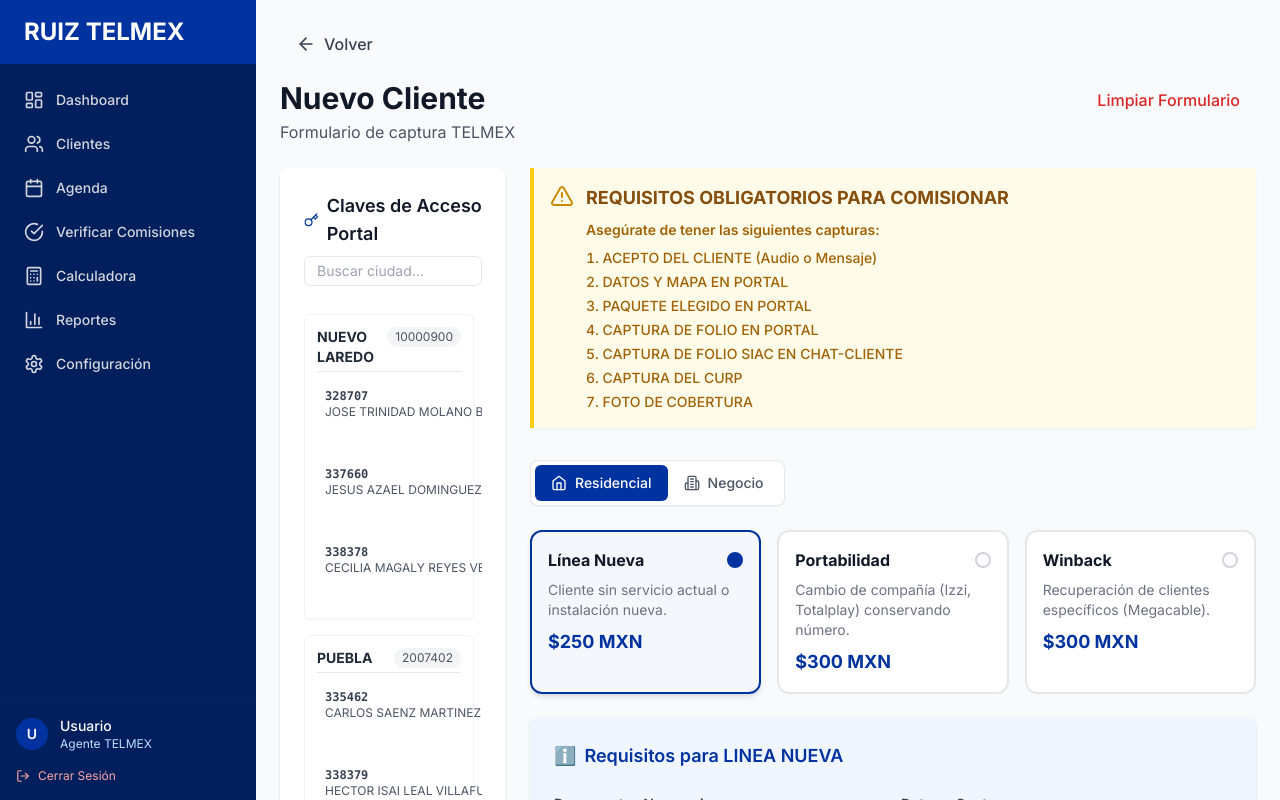
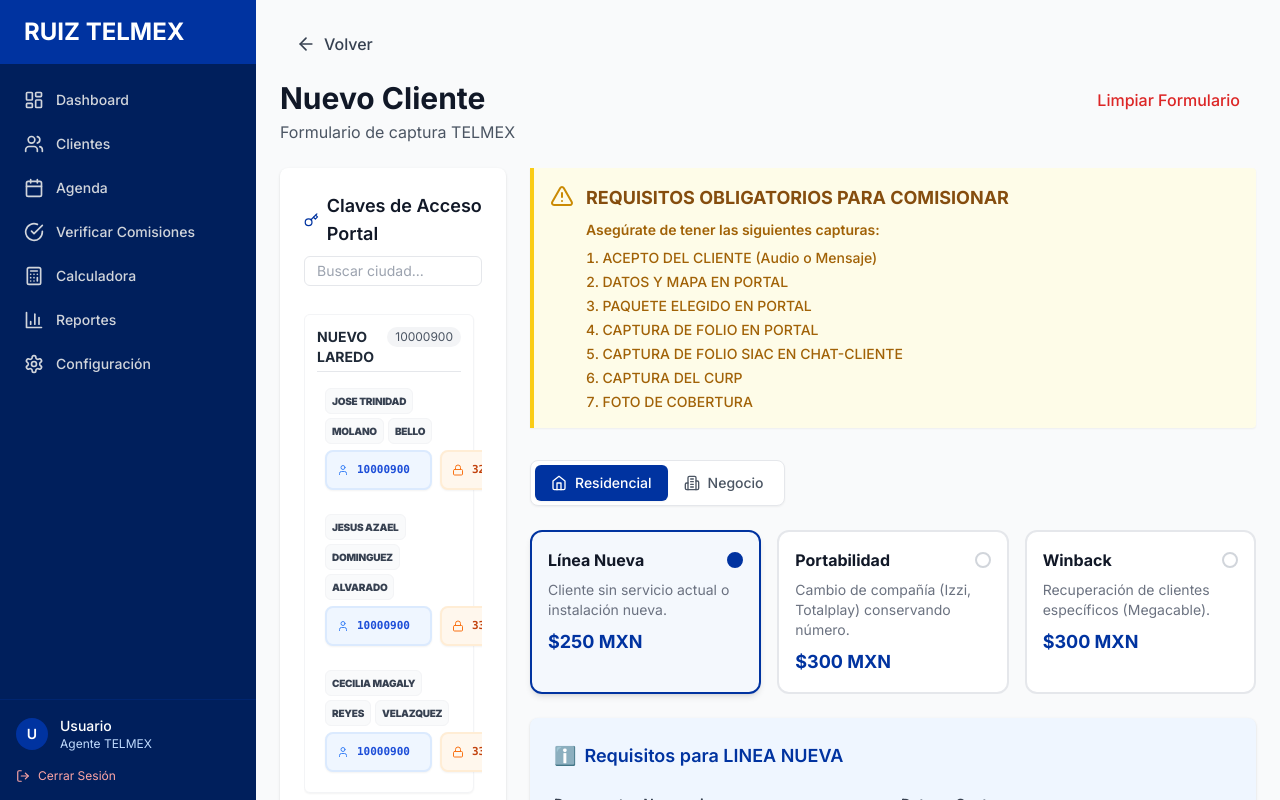
Before and after one commit to misaelrobles0404-cloud/Telmex-Panel, a Next.js app: page /clientes/nuevo in a window 1280 px wide. Built offline with nearby package versions, Linux system fonts and the light colour scheme; no server answers; the database is empty.

Commit message:
feat: redesign portal keys with split name parts and atomic copy buttons for maximum efficiency

```diff
--- a/src/components/ClavesPortalCard.tsx
+++ b/src/components/ClavesPortalCard.tsx
@@ -1,9 +1,23 @@
 
 import React, { useState, useMemo } from 'react';
 import { Card, CardHeader, CardTitle, CardContent } from '@/components/ui/Card';
-import { Copy, Key, Zap } from 'lucide-react';
+import { Copy, Key, User, Lock, ExternalLink } from 'lucide-react';
 import { CLAVES_PORTAL, ClavePortal, obtenerClavePorCiudad } from '@/data/claves';
 import { Toast } from '@/components/ui/Toast';
+
+// Función para dividir nombres según formato mexicano estándar
+const dividirNombre = (nombreCompleto: string) => {
+    const partes = nombreCompleto.trim().split(/\s+/);
+    if (partes.length === 0) return { nombres: '', apellido1: '', apellido2: '' };
+    if (partes.length === 1) return { nombres: partes[0], apellido1: '', apellido2: '' };
+    if (partes.length === 2) return { nombres: partes[0], apellido1: partes[1], apellido2: '' };
+
+    const apellido2 = partes.pop() || '';
+    const apellido1 = partes.pop() || '';
+    const nombres = partes.join(' ');
+
+    return { nombres, apellido1, apellido2 };
+};
 
 interface ClavesPortalCardProps {
     ciudad?: string; // Si se proporciona, filtra automáticamente
@@ -25,12 +39,10 @@
         setToast({ message, isVisible: true });
     };
 
-    const copiarDual = (e: React.MouseEvent, identificador: string, usuario: string) => {
+    const copiarAlPortapapeles = (e: React.MouseEvent, texto: string, label: string) => {
         e.stopPropagation();
-        // El carácter \t (Tab) hace que al pegar el navegador pase al siguiente campo automáticamente
-        const texto = `${identificador}\t${usuario}`;
         navigator.clipboard.writeText(texto).then(() => {
-            mostrarToast('Acceso dual copiado (Usuario + Pass)');
+            mostrarToast(`${label} copiado`);
         });
     };
 
@@ -88,19 +100,64 @@
                                             {claveSeleccionada === u.usuario && <div className="w-1.5 h-1.5 rounded-full bg-white" />}
                                         </div>
                                     )}
-                                    <div className="flex flex-1 flex-col text-xs">
-                                        <span className={`font-mono font-semibold ${claveSeleccionada === u.usuario ? 'text-telmex-blue' : 'text-gray-700'
-                                            }`}>{u.usuario}</span>
-                                        <span className="text-gray-600 truncate">{u.nombre}</span>
+                                    <div className="flex-1 min-w-0">
+                                        <div className="flex flex-wrap gap-1 mb-1.5">
+                                            {(() => {
+                                                const d = dividirNombre(u.nombre);
+                                                return (
+                                                    <>
+                                                        <span
+                                                            className="px-1.5 py-0.5 bg-gray-50 text-gray-700 rounded-md hover:bg-telmex-blue hover:text-white cursor-pointer transition-colors text-[10px] font-black border border-gray-100 uppercase tracking-tight"
+                                                            onClick={(e) => copiarAlPortapapeles(e, d.nombres, 'Nombre')}
+                                                            title="Clic para copiar Nombre"
+                                                        >
+                                                            {d.nombres}
+                                                        </span>
+                                                        <span
+                                                            className="px-1.5 py-0.5 bg-gray-50 text-gray-700 rounded-md hover:bg-telmex-blue hover:text-white cursor-pointer transition-colors text-[10px] font-black border border-gray-100 uppercase tracking-tight"
+                                                            onClick={(e) => copiarAlPortapapeles(e, d.apellido1, '1er Apellido')}
+                                                            title="Clic para copiar 1er Apellido"
+                                                        >
+                                                            {d.apellido1}
+                                                        </span>
+                                                        {d.apellido2 && (
+                                                            <span
+                                                                className="px-1.5 py-0.5 bg-gray-50 text-gray-700 rounded-md hover:bg-telmex-blue hover:text-white cursor-pointer transition-colors text-[10px] font-black border border-gray-100 uppercase tracking-tight"
+                                                                onClick={(e) => copiarAlPortapapeles(e, d.apellido2, '2do Apellido')}
+                                                                title="Clic para copiar 2do Apellido"
+                                                            >
+                                                                {d.apellido2}
+                                                            </span>
+                                                        )}
+                                                    </>
+                                                );
+                                            })()}
+                                        </div>
+                                        <div className="flex items-center gap-2">
+                                            <button
+                                                onClick={(e) => copiarAlPortapapeles(e, clave.identificador, 'Usuario')}
+                                                className="flex-1 flex items-center justify-between px-2.5 py-2 bg-blue-50 text-blue-700 rounded-lg border-2 border-blue-100 hover:border-blue-300 transition-all text-[11px] group/btn shadow-sm"
+                                                title="Copiar Usuario"
+                                            >
+                                                <div className="flex items-center gap-2 min-w-0">
+                                                    <User size={12} className="text-blue-500" />
+                                                    <span className="font-mono font-black truncate">{clave.identificador}</span>
+                                                </div>
+                                                <Copy size={10} className="opacity-0 group-hover/btn:opacity-100 transition-opacity" />
+                                            </button>
+                                            <button
+                                                onClick={(e) => copiarAlPortapapeles(e, u.usuario, 'Contraseña')}
+                                                className="flex-1 flex items-center justify-between px-2.5 py-2 bg-orange-50 text-orange-700 rounded-lg border-2 border-orange-100 hover:border-orange-300 transition-all text-[11px] group/btn shadow-sm"
+                                                title="Copiar Contraseña"
+                                            >
+                                                <div className="flex items-center gap-2 min-w-0">
+                                                    <Lock size={12} className="text-orange-500" />
+                                                    <span className="font-mono font-black truncate">{u.usuario}</span>
+                                                </div>
+                                                <Copy size={10} className="opacity-0 group-hover/btn:opacity-100 transition-opacity" />
+                                            </button>
+                                        </div>
                                     </div>
-                                    <button
-                                        onClick={(e) => copiarDual(e, clave.identificador, u.usuario)}
-                                        className="p-1.5 text-orange-500 hover:bg-orange-50 rounded-md transition-colors border border-orange-100 flex items-center gap-1"
-                                        title="Copiar Usuario + Contraseña"
-                                    >
-                                        <Zap size={14} fill="currentColor" />
-                                        <span className="text-[10px] font-bold">PEGADO RÁPIDO</span>
-                                    </button>
                                 </div>
                             ))}
                         </div>
```
